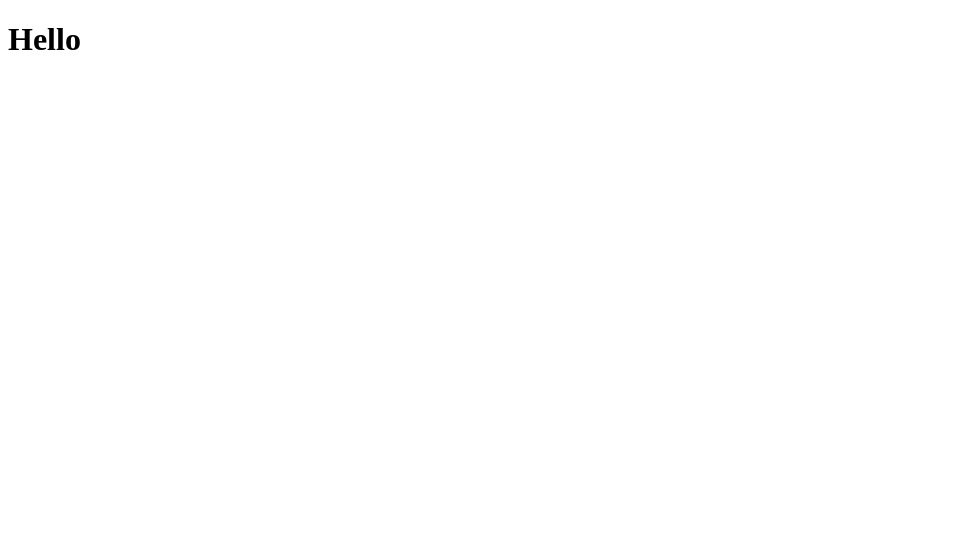
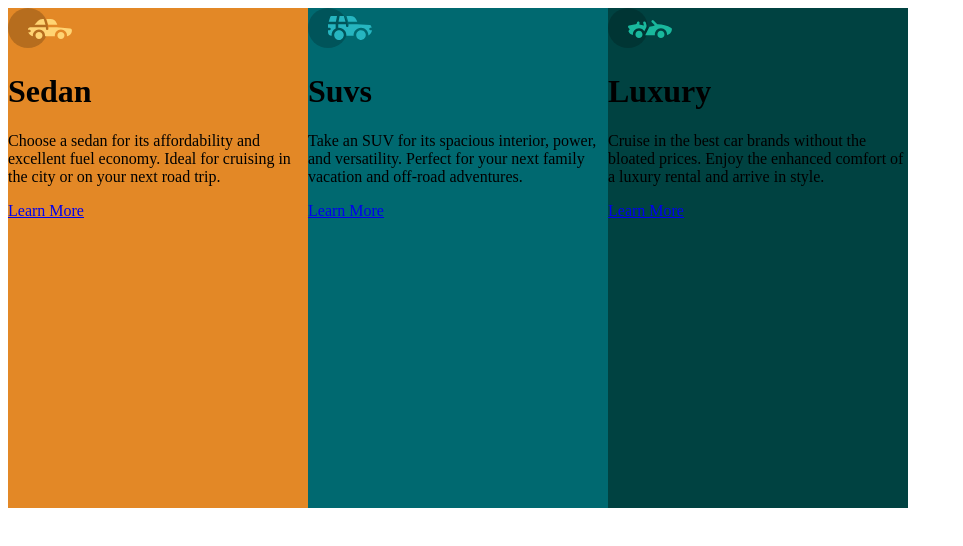
Before and after one commit to Tyrone-Cartwright/Vehicle-Card, a plain HTML site: page index.html in a window 1280 px wide. Shown: the whole page, without its empty margins (0-963 px from the left). Drawn offline with Linux system fonts and the light colour scheme.

Commit message:
Added HTML for project and some basic styles

```diff
--- a/css/style.css
+++ b/css/style.css
@@ -13,5 +13,29 @@
     --neutral-white: hsla(0, 0%, 100%, 0.75);
     --neutral-very-light-gray: hsl(0, 0%, 95%);
 }
+
+.container {
+    display: grid;
+    grid-template-columns: repeat(3, 1fr);
+    grid-template-rows: 500px;
+    grid-template-areas:
+    "sedan suvs luxury";
+    width: 900px;
+}
+
+.sedan {
+    grid-area: sedan;
+    background-color: var(--primary-orange);
+}
+
+.suvs {
+    grid-area: suvs;
+    background-color: var(--primary-dark-cyan);
+}
+
+.luxury {
+    grid-area: luxury;
+    background-color: var(--primary-very-dark-cyan);
+}
 /* font-family: 'Big Shoulders Display', cursive;
 font-family: 'Lexend Deca', sans-serif; */
--- a/index.html
+++ b/index.html
@@ -4,12 +4,40 @@
     <meta charset="UTF-8">
     <meta http-equiv="X-UA-Compatible" content="IE=edge">
     <meta name="viewport" content="width=device-width, initial-scale=1.0">
-    <title>Our Vehicles</title>
+    <title>City Rentals</title>
     <link rel="shortcut icon" href="img/favicon-32x32.png" type="image/x-icon">
     <link rel="stylesheet" href="css/style.css">
     <link rel="stylesheet" href="css/responsive.css">
 </head>
 <body>
-    <h1>Hello</h1>
+    <div class="container">
+        <div class="sedan">
+            <img src="img/icon-sedans.svg" alt="sedan icon">
+            <h1 class="sedan-title">Sedan</h1>
+            <p class="vehicle-text">
+                Choose a sedan for its affordability and excellent fuel economy. Ideal for cruising in the city or on your next road trip.
+            </p>
+            <a href="#" class="learn-more">Learn More</a>
+        </div>
+
+        <div class="suvs">
+            <img src="img/icon-suvs.svg" alt="suvs icon">
+            <h1 class="suvs-title">Suvs</h1>
+            <p class="vehicle-text">
+                Take an SUV for its spacious interior, power, and versatility. Perfect for your next family vacation and off-road adventures.
+            </p>
+            <a href="#" class="learn-more">Learn More</a>
+        </div>
+
+        <div class="luxury">
+            <img src="img/icon-luxury.svg" alt="luxury car icon">
+            <h1 class="luxury-title">Luxury</h1>
+            <p class="vehicle-text">
+                Cruise in the best car brands without the bloated prices. Enjoy the enhanced comfort of a luxury rental and arrive in style.
+            </p>
+            <a href="#" class="learn-more">Learn More</a>
+        </div>
+
+    </div>
 </body>
 </html>
```
